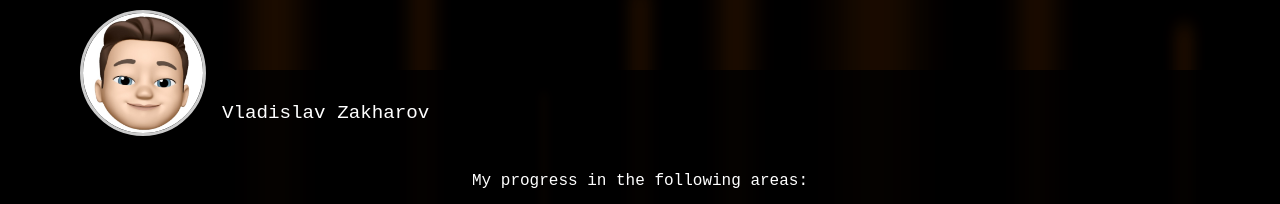
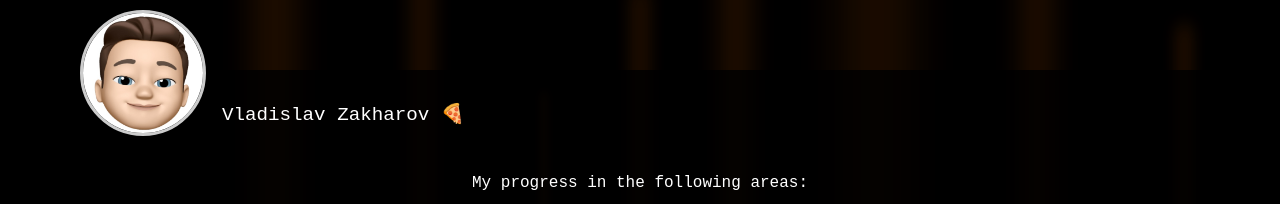
Before and after one commit to vzwork/vzwork.dev, a React (Create React App) app: page / in a window 1280 px wide. Shown: the part 170-374 px from the top of the page. Built offline with nearby package versions, Linux system fonts and the light colour scheme.

Commit message:
scroll landing fix

```diff
--- a/src/pages/landing/Landing.js
+++ b/src/pages/landing/Landing.js
@@ -41,7 +41,7 @@ export default function Landing() {
               }}
             />
             <Box sx={{ fontSize: "1.2rem", padding: "2rem 0" }}>
-              Vladislav Zakharov
+              Vladislav Zakharov {themeContext.darkMode ? "🍕" : "🥑"}
             </Box>
           </Box>
         </Container>
@@ -58,6 +58,7 @@ export default function Landing() {
             color="secondary"
             onClick={async () => {
               await pageContext.animateIn();
+              window.scrollTo(0, 0);
               nav("/agi");
               await pageContext.animateOut();
             }}
@@ -71,6 +72,7 @@ export default function Landing() {
             color="secondary"
             onClick={async () => {
               await pageContext.animateIn();
+              window.scrollTo(0, 0);
               nav("/ds");
               await pageContext.animateOut();
             }}
@@ -84,6 +86,7 @@ export default function Landing() {
             color="secondary"
             onClick={async () => {
               await pageContext.animateIn();
+              window.scrollTo(0, 0);
               nav("/de");
               await pageContext.animateOut();
             }}
@@ -97,6 +100,7 @@ export default function Landing() {
             color="secondary"
             onClick={async () => {
               await pageContext.animateIn();
+              window.scrollTo(0, 0);
               nav("/cs");
               await pageContext.animateOut();
             }}
```
Also changed, not shown: 7 other files (tests, documents, lock files or other folders).
